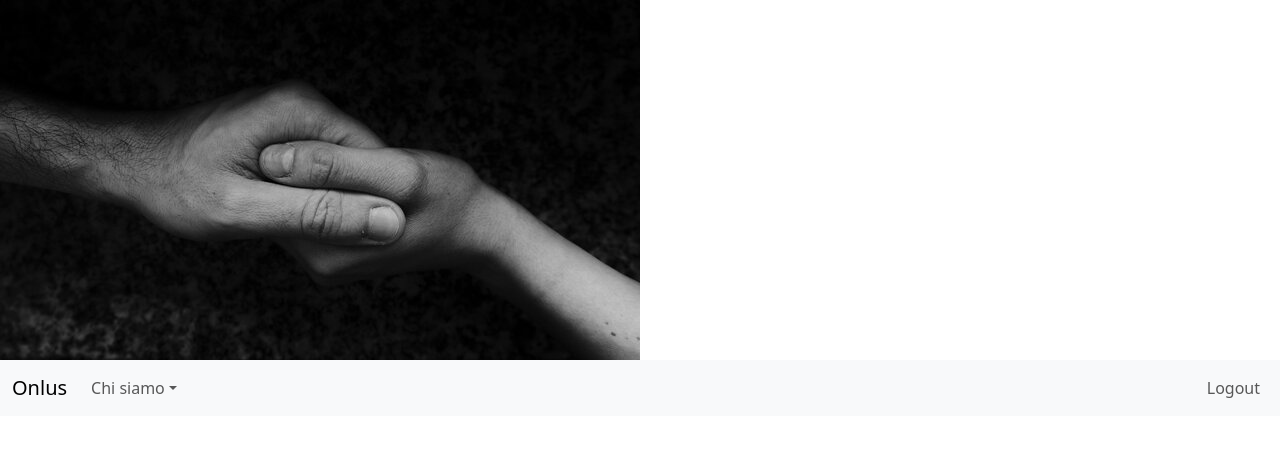
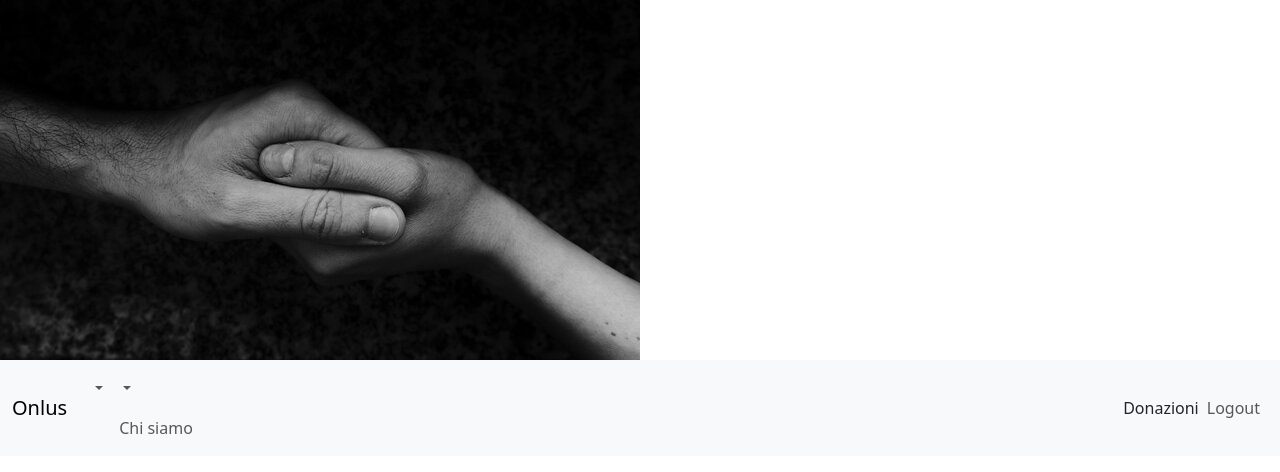
Before and after one commit to nicosimone23/CacciaAlTesoro, a website: page Index2.html in a window 1280 px wide. Drawn offline with nearby package versions, Linux system fonts and the light colour scheme.

Commit message:
Update Index2.html

```diff
--- a/Index2.html
+++ b/Index2.html
@@ -9,28 +9,50 @@
   <body>
      <img src="Img/Mani.jpeg" class="img-fluid" alt="...">
   <nav class="navbar navbar-expand-lg bg-body-tertiary">
+
 <div class="container-fluid">
+
 <a class="navbar-brand" href="#">Onlus</a>
-      <button class="navbar-toggler" type="button" data-bs-toggle="collapse" data-bs-target="#navbarSupportedContent" aria-controls="navbarSupportedContent" aria-expanded="false" aria-label="Toggle navigation">
+
+<button class="navbar-toggler" type="button" data-bs-toggle="collapse" data-bs-target="#navbarSupportedContent" aria-
+controls="navbarSupportedContent" aria-expanded="false" aria-label="Toggle navigation">
+
 <span class="navbar-toggler-icon"></span>
+
 </button>
 <div class="collapse navbar-collapse" id="navbarSupportedContent">
 <ul class="navbar-nav me-auto mb-2 mb-lg-0">
 <li class="nav-item dropdown">
-            <a class="nav-link dropdown-toggle" href="#" role="button" data-bs-toggle="dropdown" aria-expanded="false">Chi siamo</a>
+<a class="nav-link dropdown-toggle" href="#" role="button" data-bs-toggle="dropdown" aria-expanded="false">
+
+
+<li class="nav-item">
+
+<a class="nav-link" href="#">Chi siamo</a>
+
+</li>
+
+</ul>
+<a class="nav-link" href="#">Donazioni</a>
+
+
 <ul class="dropdown-menu">
 <li><a class="dropdown-item" href="#">Nuova</a></li>
 <li><a class="dropdown-item" href="#">Storico</a></li>
 <li><a class="dropdown-item" href="#">Istruzioni</a></li>
+
 </ul>
 </li>
-        </ul>
-        <ul class="navbar-nav ml-auto">
+<ul class="navbar-nav">
 <li class="nav-item">
+
 <a class="nav-link" href="#">Logout</a>
+
 </li>
+
 </ul>
 </div>
+
 </div>
 </nav>
     <script src="https://cdn.jsdelivr.net/npm/bootstrap@5.3.3/dist/js/bootstrap.bundle.min.js" integrity="sha384-YvpcrYf0tY3lHB60NNkmXc5s9fDVZLESaAA55NDzOxhy9GkcIdslK1eN7N6jIeHz" crossorigin="anonymous"></script>
```
Lines whose indentation alone changed are shown as unchanged.
